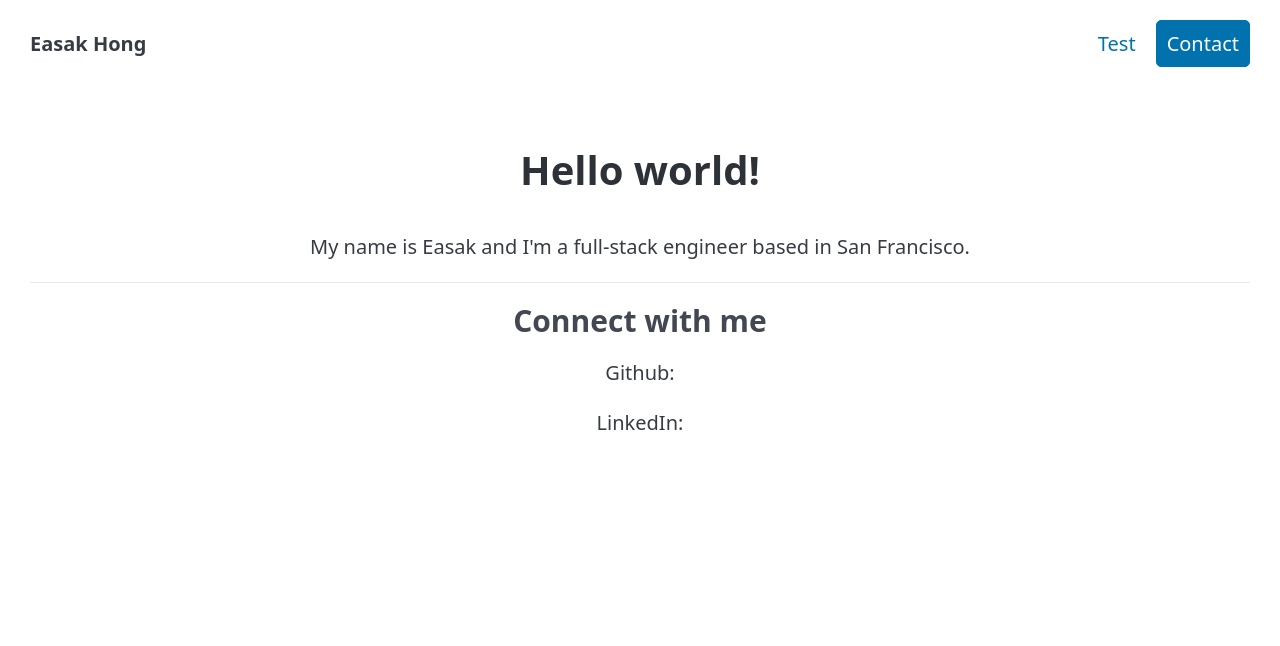
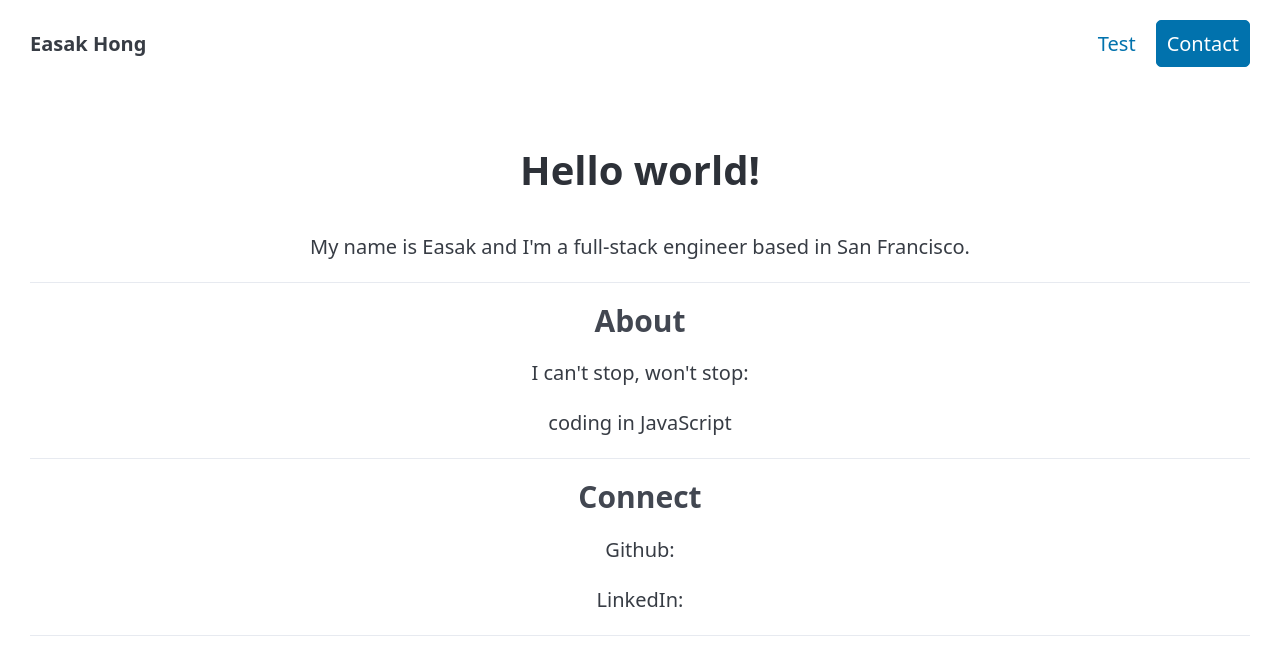
Before and after one commit to ehong07/page, a React (Vite) app in the folder app/: page / in a window 1280 px wide. Shown: the top 646 px of the page. Built offline with nearby package versions, Linux system fonts and the light colour scheme.

Commit message:
add about section

```diff
--- a/app/src/App.jsx
+++ b/app/src/App.jsx
@@ -10,13 +10,22 @@ function App() {
         </div>
       </section>
       <hr />
+      <section className="about">
+        <div className="container">
+          <h3>About</h3>
+          <p>I can&apos;t stop, won&apos;t stop:</p>
+          <p>coding in JavaScript</p>
+        </div>
+      </section>
+      <hr />
       <section className="social">
         <div className="container">
-          <h3>Connect with me</h3>
+          <h3>Connect</h3>
           <p>Github:</p>
           <p>LinkedIn:</p>
         </div>
       </section>
+      <hr />
     </>
   )
 }
```
